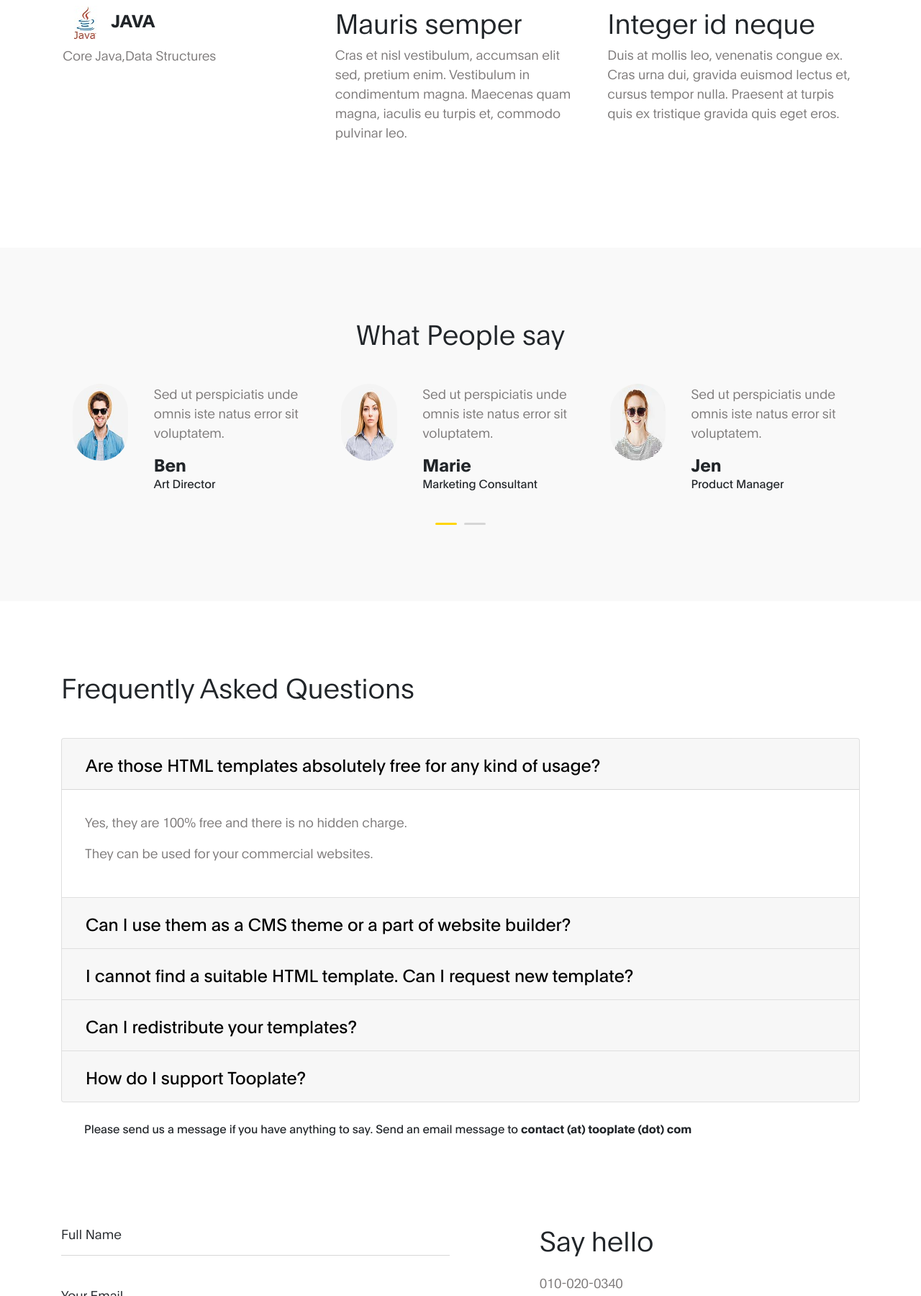
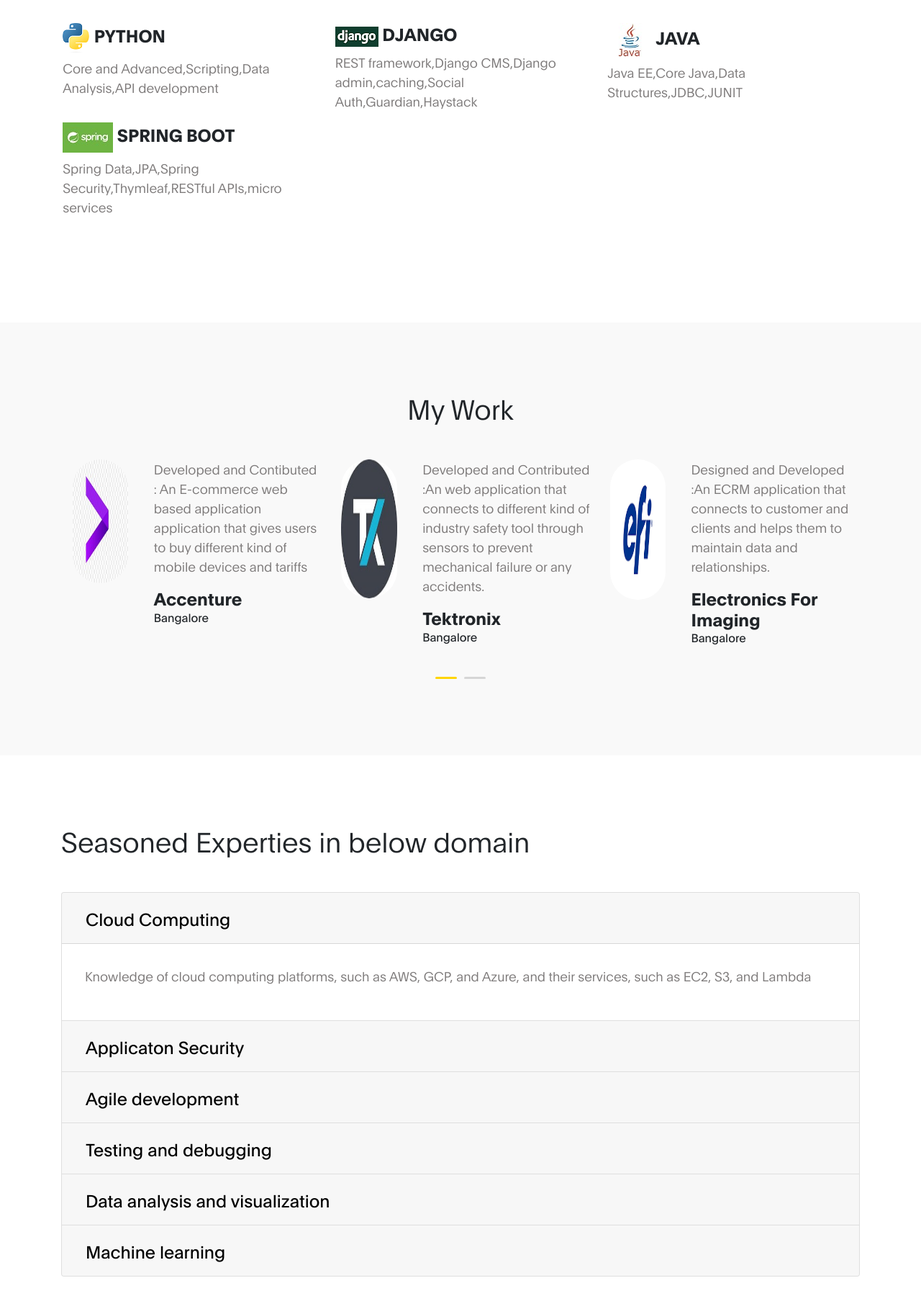
Before and after one commit to subhramonyu/subhramonyu.github.io, a plain HTML site: page index.html in a window 1280 px wide. Shown: the part 1000-2800 px from the top of the page at 72% size. Drawn offline with Linux system fonts and the light colour scheme.

Commit message:
modified

```diff
--- a/index.html
+++ b/index.html
@@ -2,7 +2,7 @@
 <html lang="en">
 <head>
 
-     <title>Subhra's Resume - Profile HTML Page</title>
+     <title>Subhra's Profile HTML Page</title>
 
      <meta charset="UTF-8">
      <meta http-equiv="X-UA-Compatible" content="IE=Edge">
@@ -15,7 +15,8 @@
      <link rel="stylesheet" href="css/all.min.css">
      <link rel="stylesheet" href="css/owl.carousel.min.css">
      <link rel="stylesheet" href="css/owl.theme.default.min.css">
-
+	 <link rel="stylesheet" href="https://cdnjs.cloudflare.com/ajax/libs/font-awesome/4.7.0/css/font-awesome.min.css">
+	 <link rel="stylesheet" href="https://fonts.googleapis.com/icon?family=Material+Icons" >
      <!-- MAIN CSS -->
      <link rel="stylesheet" href="css/tooplate-ben-resume-style.css">
 
@@ -28,7 +29,7 @@
         <div class="container">
 
             <a class="navbar-brand" href="#">
-                Subhra Resume
+                My Profile
             </a>
 
             <button class="navbar-toggler" type="button" data-toggle="collapse" data-target="#navbarNav" aria-controls="navbarNav" aria-expanded="false" aria-label="Toggle navigation">
@@ -76,13 +77,13 @@
                    <div class="d-flex flex-column justify-content-center align-items-center col-lg-7 col-md-7 col-12">
                         <div class="hero-text">
 
-                            <h1 class="hero-title">👋 Subhra, a digital nomad</h1>
+                            <h3 class="hero-title">👋 Hey,Nice to see you</h3>
 
 								<div class="col-lg-6 col-md-6 col-12">
-									<h3 class="mb-4">Hey,Nice to see you</h3>
+									<h3 class="mb-4">About me</h3>
 									<p>Basically I am from bangalore ,India.</p>
 									<p>I have persued B-tech degree in Electronics and telecommunications engineering .I do code everything specially in java and python.</p>
-
+									<p>I would like to do sketching and painting in my leisure time.</p>
 								<ul class="mt-4 mb-5 mb-lg-0 profile-list list-unstyled">
 								<li><strong>Full Name :</strong> Subhra manyu Das </li>
 
@@ -107,7 +108,7 @@
             <div class="row">
 
                 <div class="col-lg-6 col-md-6 col-12">
-
+					 <h3 class="mb-4">My Skills</h3>
                     <p>I'm a backend java and python developer 👨🏻‍💻 . I'm a Results-oriented developer with seasoned expert in developing, testing, and maintaining enterprise applications.</p>
 						<ul class="mt-4 mb-5 mb-lg-0 profile-list list-unstyled">
                         <li><strong>Work Experience :</strong> 7+ years </li>
@@ -130,20 +131,33 @@
 
             </div>
             <div class="row about-third">
-            	<div class="col-lg-4 col-md-4 col-12">
+
+                <div class="col-lg-4 col-md-4 col-12">
+                <h6>
+				<img src="images/python.png" class="img-fluid" alt="testimonials image">
+				PYTHON</h6>
+                <p>Core and Advanced,Scripting,Data Analysis,API development</p>
+                </div>
+				<div class="col-lg-4 col-md-4 col-12">
+                <h6>
+				<img src="images/django.png" class="img-fluid" alt="testimonials image">
+				DJANGO</h6>
+                <p>REST framework,Django CMS,Django admin,caching,Social Auth,Guardian,Haystack</p>
+                </div>
+				<div class="col-lg-4 col-md-4 col-12">
                 <h6>
 				<img src="images/java.jpg" class="img-fluid" alt="testimonials image">
 				JAVA</h6>
-                <p>Core Java,Data Structures</p>
+                <p>Java EE,Core Java,Data Structures,JDBC,JUNIT</p>
                 </div>
-                <div class="col-lg-4 col-md-4 col-12">
-                <h3>Mauris semper</h3>
-                <p>Cras et nisl vestibulum, accumsan elit sed, pretium enim. Vestibulum in condimentum magna. Maecenas quam magna, iaculis eu turpis et, commodo pulvinar leo.</p>
+				<div class="col-lg-4 col-md-4 col-12">
+                <h6>
+				<img src="images/spring.jpg" class="img-fluid" alt="testimonials image">
+				SPRING BOOT</h6>
+                <p>Spring Data,JPA,Spring Security,Thymleaf,RESTful APIs,micro services</p>
                 </div>
-                <div class="col-lg-4 col-md-4 col-12">
-                <h3>Integer id neque</h3>
-                <p>Duis at mollis leo, venenatis congue ex. Cras urna dui, gravida euismod lectus et, cursus tempor nulla. Praesent at turpis quis ex tristique gravida quis eget eros.</p>
-                </div>
+
+
             </div>
         </div>
     </section>
@@ -155,20 +169,20 @@
                <div class="row">
 
                     <div class="col-12">
-                        <h3 class="mb-5 text-center">What People say</h3>
+                        <h3 class="mb-5 text-center">My Work</h3>
 
                         <div class="owl-carousel owl-theme" id="testimonials-carousel">
                             <div class="item">
                                 <div class="testimonials-thumb d-flex">
                                     <div class="testimonials-image">
-                                        <img src="images/testimonials/testimonial-image01.jpg" class="img-fluid" alt="testimonials image">
+                                        <img src="images/testimonials/accy.jpg" class="img-fluid" alt="testimonials image">
                                     </div>
 
                                     <div class="testimonials-info">
-                                        <p>Sed ut perspiciatis unde omnis iste natus error sit voluptatem.</p>
+                                        <p>Developed and Contibuted : An E-commerce web based application application that gives users to buy different kind of mobile devices and tariffs</p>
 
-                                        <h6 class="mb-0">Ben</h6>
-                                        <span>Art Director</span>
+                                        <h6 class="mb-0">Accenture</h6>
+                                        <span>Bangalore</span>
                                     </div>
                                 </div>
                             </div>
@@ -176,14 +190,14 @@
                             <div class="item">
                                 <div class="testimonials-thumb d-flex">
                                     <div class="testimonials-image">
-                                        <img src="images/testimonials/testimonial-image02.jpg" class="img-fluid" alt="testimonials image">
+                                        <img src="images/testimonials/tek.png" class="img-fluid" alt="testimonials image">
                                     </div>
 
                                     <div class="testimonials-info">
-                                        <p>Sed ut perspiciatis unde omnis iste natus error sit voluptatem.</p>
+                                        <p>Developed and Contributed :An web application that connects to different kind of industry safety tool through sensors to prevent mechanical failure or any accidents.</p>
 
-                                        <h6 class="mb-0">Marie</h6>
-                                        <span>Marketing Consultant</span>
+                                        <h6 class="mb-0">Tektronix</h6>
+                                        <span>Bangalore</span>
                                     </div>
                                 </div>
                             </div>
@@ -191,14 +205,14 @@
                             <div class="item">
                                 <div class="testimonials-thumb d-flex">
                                     <div class="testimonials-image">
-                                        <img src="images/testimonials/testimonial-image03.jpg" class="img-fluid" alt="testimonials image">
+                                        <img src="images/testimonials/efi.png" class="img-fluid" alt="testimonials image">
                                     </div>
 
                                     <div class="testimonials-info">
-                                        <p>Sed ut perspiciatis unde omnis iste natus error sit voluptatem.</p>
+                                        <p>Designed and Developed :An ECRM application that connects to customer and clients and helps them to maintain data and relationships.</p>
 
-                                        <h6 class="mb-0">Jen</h6>
-                                        <span>Product Manager</span>
+                                        <h6 class="mb-0">Electronics For Imaging</h6>
+                                        <span>Bangalore</span>
                                     </div>
                                 </div>
                             </div>
@@ -206,17 +220,33 @@
                             <div class="item">
                                 <div class="testimonials-thumb d-flex">
                                     <div class="testimonials-image">
-                                        <img src="images/testimonials/testimonial-image04.jpg" class="img-fluid" alt="testimonials image">
+                                        <img src="images/testimonials/paytm.jpg" class="img-fluid" alt="testimonials image">
                                     </div>
 
                                     <div class="testimonials-info">
-                                        <p>Sed ut perspiciatis unde omnis iste natus error sit voluptatem.</p>
+                                        <p>Developed : An mobile based ecommerce application from which user can book tickets and make payments </p>
 
-                                        <h6 class="mb-0">Wilson</h6>
-                                        <span>Web Developer</span>
+                                        <h6 class="mb-0">Paytm Travel</h6>
+                                        <span>Bangalore</span>
                                     </div>
                                 </div>
                             </div>
+
+							<div class="item">
+                                <div class="testimonials-thumb d-flex">
+                                    <div class="testimonials-image">
+                                        <img src="images/testimonials/gl.jpg" class="img-fluid" alt="testimonials image">
+                                    </div>
+
+                                    <div class="testimonials-info">
+                                        <p>Architectured and Designed : An finance application that helps clients to find customers based on their data and activity</p>
+
+                                        <h6 class="mb-0">Global Logic</h6>
+                                        <span>Bangalore</span>
+                                    </div>
+                                </div>
+                            </div>
+
                         </div>
 
                     </div>
@@ -235,23 +265,21 @@
 
                 <div class="col-lg-12 col-12">
 
-                    <h3 class="mb-5">Frequently Asked Questions</h3>
+                    <h3 class="mb-5">Seasoned Experties in below domain</h3>
 
                     <div class="accordion" id="accordionExample">
                       <div class="card">
                         <div class="card-header" id="headingOne">
                           <h2 class="mb-0">
                             <button class="btn btn-link" type="button" data-toggle="collapse" data-target="#collapseOne" aria-expanded="true" aria-controls="collapseOne">
-                              Are those HTML templates absolutely free for any kind of usage?
+                              Cloud Computing
                             </button>
                           </h2>
                         </div>
 
                         <div id="collapseOne" class="collapse show" aria-labelledby="headingOne" data-parent="#accordionExample">
                           <div class="card-body">
-                            <p>Yes, they are 100% free and there is no hidden charge.</p>
-
-                            <p>They can be used for your commercial websites.</p>
+                            <p>Knowledge of cloud computing platforms, such as AWS, GCP, and Azure, and their services, such as EC2, S3, and Lambda</p>
                           </div>
                         </div>
                       </div>
@@ -260,13 +288,13 @@
                         <div class="card-header" id="headingTwo">
                           <h2 class="mb-0">
                             <button class="btn btn-link collapsed" type="button" data-toggle="collapse" data-target="#collapseTwo" aria-expanded="false" aria-controls="collapseTwo">
-                              Can I use them as a CMS theme or a part of website builder?
+                              Applicaton Security
                             </button>
                           </h2>
                         </div>
                         <div id="collapseTwo" class="collapse" aria-labelledby="headingTwo" data-parent="#accordionExample">
                           <div class="card-body">
-                            <p>Yes, you can use them.</p>
+                            <p>Understanding of security principles and techniques, such as encryption, hashing, and authentication, and libraries, such as cryptography and bcrypt</p>
                           </div>
                         </div>
                       </div>
@@ -275,13 +303,13 @@
                         <div class="card-header" id="headingThree">
                           <h2 class="mb-0">
                             <button class="btn btn-link collapsed" type="button" data-toggle="collapse" data-target="#collapseThree" aria-expanded="false" aria-controls="collapseThree">
-                              I cannot find a suitable HTML template. Can I request new template?
+                              Agile development
                             </button>
                           </h2>
                         </div>
                         <div id="collapseThree" class="collapse" aria-labelledby="headingThree" data-parent="#accordionExample">
                           <div class="card-body">
-                            <p>Yes, please tell us what you need. We will try our best to fulfill it.</p>
+                            <p>Familiarity with agile development methodologies, such as Scrum and Kanban, and tools, such as Jira and Trello.</p>
                           </div>
                         </div>
                       </div>
@@ -290,13 +318,13 @@
                         <div class="card-header" id="headingFour">
                           <h2 class="mb-0">
                             <button class="btn btn-link collapsed" type="button" data-toggle="collapse" data-target="#collapseFour" aria-expanded="false" aria-controls="collapseFour">
-                              Can I redistribute your templates?
+                              Testing and debugging
                             </button>
                           </h2>
                         </div>
                         <div id="collapseFour" class="collapse" aria-labelledby="headingFour" data-parent="#accordionExample">
                           <div class="card-body">
-                            <p>No, this is totally NOT allowed. Please do not redistribute our HTML templates.</p>
+                            <p>Experienceed with testing frameworks, such as Pytest, Unittest, and Nose, and debugging tools, such as Pdb and PyCharm.</p>
                           </div>
                         </div>
                     </div>
@@ -305,18 +333,33 @@
                         <div class="card-header" id="headingFive">
                           <h2 class="mb-0">
                             <button class="btn btn-link collapsed" type="button" data-toggle="collapse" data-target="#collapseFive" aria-expanded="false" aria-controls="collapseFive">
-                              How do I support Tooplate?
+                              Data analysis and visualization
                             </button>
                           </h2>
                         </div>
                         <div id="collapseFive" class="collapse" aria-labelledby="headingFive" data-parent="#accordionExample">
                           <div class="card-body">
-                            <p>Please spread a word about Tooplate website to your colleagues and friends.</p>
+                            <p>Proficiency in data analysis and visualization using libraries, such as NumPy, Pandas, Matplotlib, and Seaborn</p>
                           </div>
                         </div>
                     </div>
 
-                    <span class="faq-info-text">Please send us a message if you have anything to say. Send an email message to <strong>contact (at) tooplate (dot) com</strong></span>
+					<div class="card">
+                        <div class="card-header" id="headingFive">
+                          <h2 class="mb-0">
+                            <button class="btn btn-link collapsed" type="button" data-toggle="collapse" data-target="#collapseFive" aria-expanded="false" aria-controls="collapseFive">
+                              Machine learning
+                            </button>
+                          </h2>
+                        </div>
+                        <div id="collapseFive" class="collapse" aria-labelledby="headingFive" data-parent="#accordionExample">
+                          <div class="card-body">
+                            <p>Hands On knowledge of machine learning algorithms and frameworks, such as linear regression,random forest etc.</p>
+                          </div>
+                        </div>
+                    </div>
+
+                    <span class="faq-info-text">Please send us a message if you have anything to say. Send an email message to <strong>subhramonyu.das@gmail</strong></span>
 
                 </div>
 
@@ -360,26 +403,24 @@
             <div class="mx-auto col-lg-4 col-md-6 col-12">
                 <h3 class="my-4 pt-4 pt-lg-0">Say hello</h3>
 
-                <p class="mb-1">010-020-0340</p>
-
                 <p>
-                    <a href="#">
-                        hello@company.co
+                    <a href="tel:919742543299">
+                        9742543299
                     <i class="fas fa-arrow-right custom-icon"></i>
                     </a>
                 </p>
 
                 <ul class="social-links mt-2">
                     <li><a href="https://fb.com/tooplate" rel="noopener" class="fab fa-facebook"></a></li>
-                    <li><a href="#" rel="noopener" class="fab fa-twitter"></a></li>
-                    <li><a href="#" rel="noopener" class="fab fa-instagram"></a></li>
+                    <li><a href="https://twitter.com/SubhramonyuDas" rel="noopener" class="fab fa-twitter"></a></li>
+                    <i><a href="https://github.com/subhramonyu" rel ="noopener"class="fa fa-github"></a></i>
                     <li><a href="#" rel="noopener" class="fab fa-linkedin"></a></li>
-                    <li><a href="#" rel="noopener" class="fab fa-youtube"></a></li>
+					<i><a href="mailto:subhramonyu.das@gmail.com" class="material-icons">email</a></i>
+					<li><a href="https://wa.link/c8o9nd" rel ="noopener" class="fa fa-whatsapp" style="font-size:26px"></a></li>
                 </ul>
 
-              <p class="copyright-text mt-5 pt-3">Copyright &copy; 2020 Ben Resume Page</p>
+              <p class="copyright-text mt-5 pt-3">Copyright &copy; 2020 SubhraDas</p>
 
-                <p>Design: <a href="https://www.tooplate.com" title="free HTML templates" target="_blank">Tooplate</a></p>
             </div>
 
         </div>
```
Also changed, not shown: images/GitHub.jpg, images/ben.jpg (deleted), images/django.png (added), images/jenkins.png, images/python.jpg (deleted), images/python.png (added), images/spring.jpg (added), images/testimonials/accy.jpg (added), images/testimonials/efi.png (added), images/testimonials/gl.jpg (added), images/testimonials/paytm.jpg (added), images/testimonials/tek.png (added), images/testimonials/testimonial-image01.jpg (deleted), images/testimonials/testimonial-image02.jpg (deleted), 3 more files.
